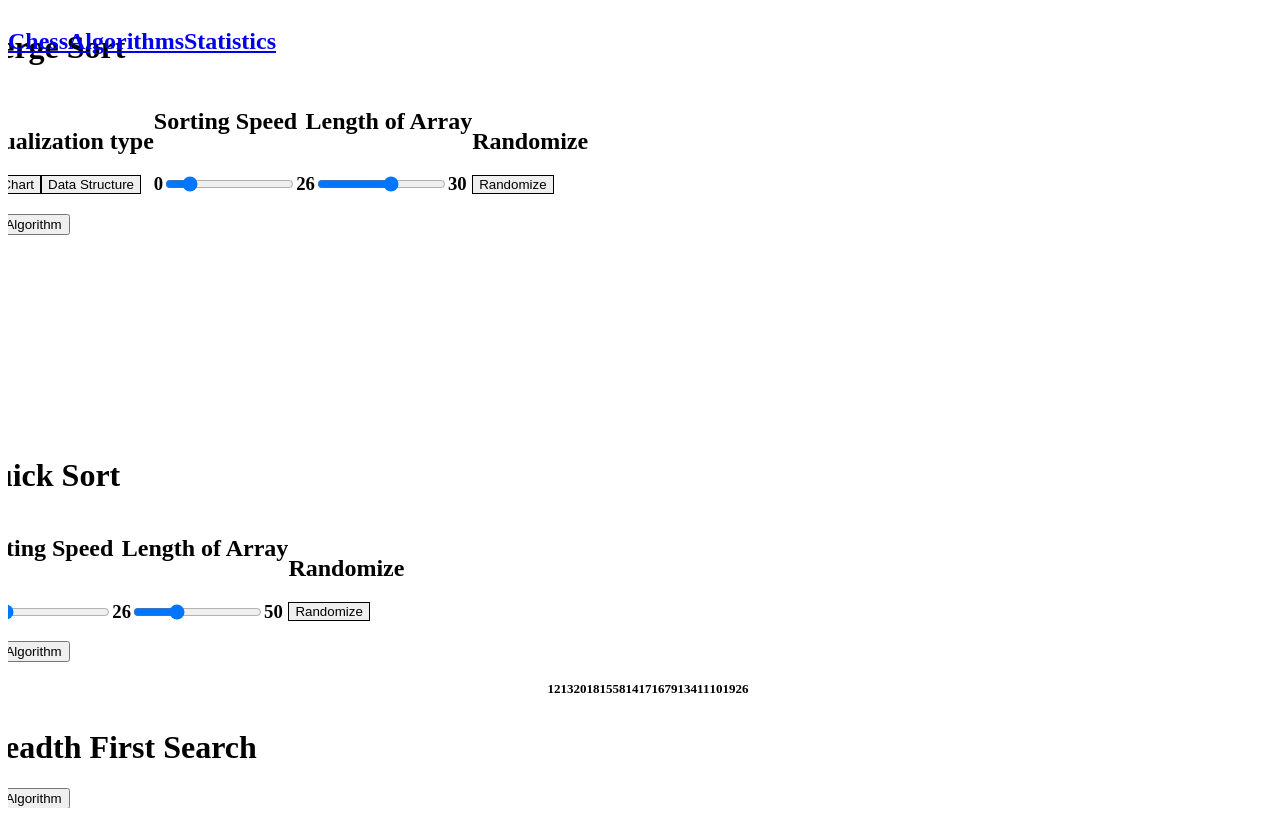
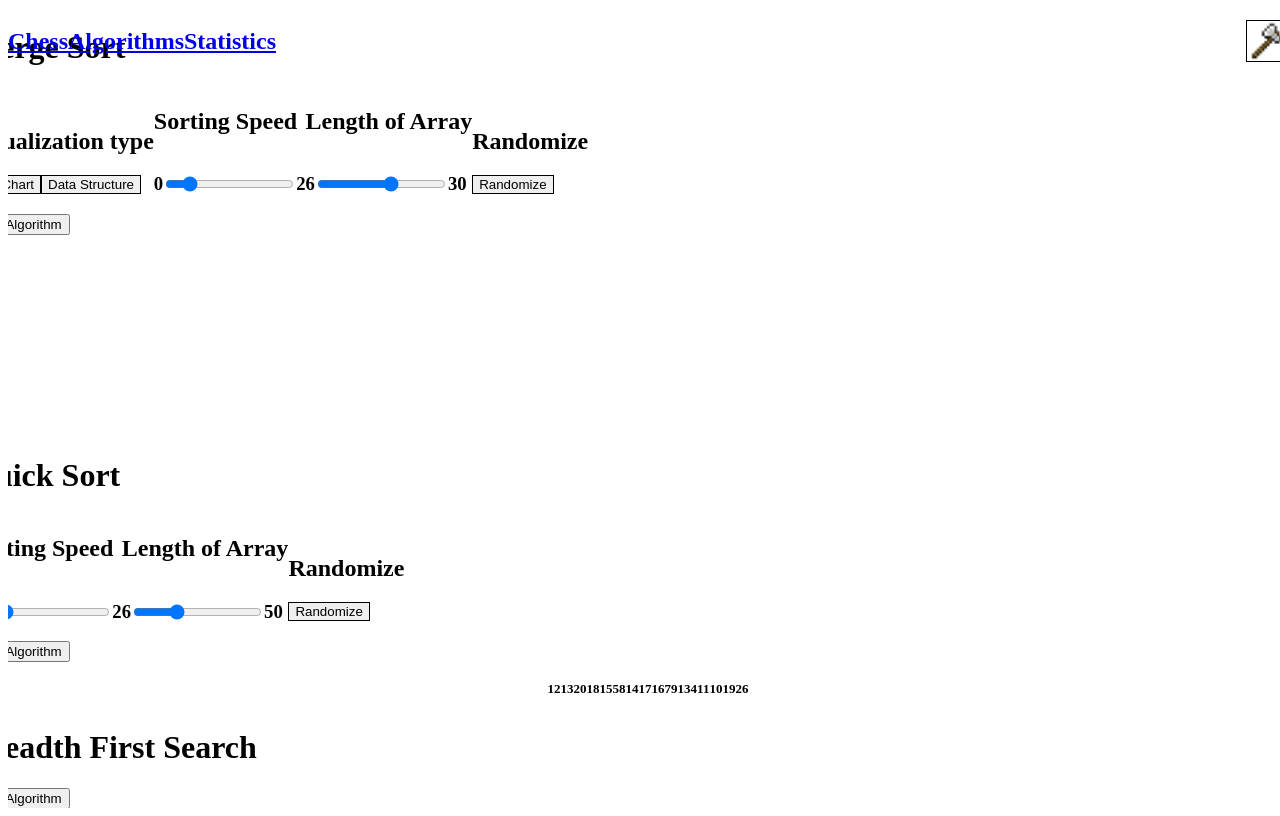
Before and after one commit to carreejoh/chess_bot_typescript, a React (Vite) app: page /searchAlgorithms in a window 1280 px wide. Built offline with nearby package versions, Linux system fonts and the light colour scheme.

Commit message:
added minecraft

```diff
--- a/src/App.tsx
+++ b/src/App.tsx
@@ -1,4 +1,6 @@
 import { Routes, Route } from "react-router-dom";
+import { useState } from "react";
+import MinecraftEnabled from "./context/minecraftContext";
 
 import Header from './global/header'
 
@@ -8,16 +10,31 @@ import StatsMain from "./statistics/main";
 
 function App() {
 
+  const [axeEquipped, setAxeEquipped] = useState(false)
+
   return (
     <>
-      <Header />
-      <div className="w-[100vw] h-[100vh] bg-gray-200">
-      <Routes>
-        <Route path="/chess" element={<Main />} />
-        <Route path="/searchAlgorithms" element={<AlgorithmsMain/>}/>
-        <Route path="/statistics" element={<StatsMain/>}/>
-      </Routes>
-      </div>
+      <MinecraftEnabled.Provider value={axeEquipped}>
+        <Header
+          axeEquipped={axeEquipped}
+          setAxeEquipped={setAxeEquipped}
+        />
+        <div
+          className={`w-[100vw] h-[100vh] bg-gray-200 ${axeEquipped ? "cursor-[url('/minecraftAxe.png'),pointer]" : "cursor-default"}`}
+        >
+          <Routes>
+            <Route path="/chess" element={<Main />} />
+            <Route path="/searchAlgorithms" element={<AlgorithmsMain />} />
+            <Route path="/statistics" element={<StatsMain />} />
+          </Routes>
+        </div>
+        {axeEquipped && (
+          <div className="fixed bottom-4 left-1/2 transform -translate-x-1/2 h-12 w-[600px] bg-gray-300 rounded-lg">
+          {/* Your content here */}
+        </div>
+
+        )}
+      </MinecraftEnabled.Provider>
     </>
   )
 }
--- a/src/algorithms/algorithms/gameOfLife.tsx
+++ b/src/algorithms/algorithms/gameOfLife.tsx
@@ -37,7 +37,6 @@ function GameOfLife() {
             const downLeft = currentGrid[rowIndex + 1]?.[columnIndex - 1];
             const left = currentGrid[rowIndex]?.[columnIndex - 1];
             const upLeft = currentGrid[rowIndex - 1]?.[columnIndex - 1];
-
             return [up, upRight, right, downRight, down, downLeft, left, upLeft];
         }
 
--- a/src/algorithms/algorithms/mergeSort.tsx
+++ b/src/algorithms/algorithms/mergeSort.tsx
@@ -1,10 +1,29 @@
 
+import { useEffect, useState, useContext, useRef } from "react"
+import MinecraftEnabled from "../../context/minecraftContext";
 
-import { useEffect, useState } from "react"
 import Controls from "../components/controls";
 
 function MergeSort() {
 
+    const minecraft = useContext(MinecraftEnabled);
+    const [hasBeenMined, setHasBeenMined] = useState<string[]>([])
+
+    const timerRef = useRef<number | null>(null);
+
+    const handleMouseDown = (location: string) => {
+        timerRef.current = window.setTimeout(() => {
+            console.log("has been 2 seconds", location)
+            setHasBeenMined(prev => [...prev, location])
+        }, 400);
+    };
+
+    const handleMouseUpOrLeave = () => {
+        if (timerRef.current !== null) {
+            clearTimeout(timerRef.current);
+            timerRef.current = null;
+        }
+    };
 
     // Array purely for visuals
     const [arraysForVisual, setArraysForVisual] = useState<number[][][]>([
@@ -40,7 +59,7 @@ function MergeSort() {
 
         let tempHolder = [...arrayToBeSorted];
 
-        if(arraysForVisual.length > 1) {
+        if (arraysForVisual.length > 1) {
             setArraysForVisual([tempHolder])
         }
 
@@ -162,7 +181,7 @@ function MergeSort() {
                     ))}
                 </div>
             )}
-            {showBars && (
+            {showBars && !minecraft && (
                 <div className="flex items-end justify-center">
                     {arrayToBeSorted.map((subArray, index) => (
                         <div key={index} className="flex items-end ml-3 mr-3">
@@ -178,6 +197,49 @@ function MergeSort() {
                     ))}
                 </div>
             )}
+            {showBars && minecraft && (
+                <div className="flex items-end justify-center">
+                    {arrayToBeSorted.map((subArray, index) => (
+                        <div key={index} className="flex items-end ml-3 mr-3">
+                            {subArray.map((number, index) => (
+                                // <div
+                                //     style={{ height: `${number * 20}px` }}
+                                //     className={`w-4 mr-1 bg-black`}
+                                //     key={index}
+                                // >
+                                // </div>
+                                <div key={index}>
+                                    {Array.from({ length: number }, (_, i) => {
+
+                                        console.log(number)
+
+                                        if (hasBeenMined.includes(`${subArray[index]},${i}`)) {
+                                            return (
+                                                <div key={i} className="w-[20px] h-[20px]">
+                                                </div>
+                                            )
+                                        } else {
+                                            return (
+                                                <div key={i}>
+                                                    <img
+                                                        onMouseDown={() => handleMouseDown(`${subArray[index]},${i}`)}
+                                                        // onMouseDown={handleMouseDown}
+                                                        onMouseUp={handleMouseUpOrLeave}
+                                                        onMouseLeave={handleMouseUpOrLeave}
+                                                        src="/oakLog.png"
+                                                        className="mr-1"
+                                                    />
+                                                </div>
+                                            )
+                                        }
+
+                                    })}
+                                </div>
+                            ))}
+                        </div>
+                    ))}
+                </div>
+            )}
         </div>
     )
 }
--- /dev/null
+++ b/src/context/minecraftContext.ts
@@ -0,0 +1,6 @@
+
+import { createContext } from "react";
+
+const MinecraftEnabled = createContext<boolean>(false);
+
+export default MinecraftEnabled;
--- a/src/global/header.tsx
+++ b/src/global/header.tsx
@@ -1,8 +1,18 @@
 import { Link } from "react-router-dom";
+import { Dispatch, SetStateAction } from "react";
 
-function Header() {
+interface HeaderInterface {
+    axeEquipped: boolean,
+    setAxeEquipped: Dispatch<SetStateAction<boolean>>
+}
+
+const Header: React.FC<HeaderInterface> = ({
+    axeEquipped,
+    setAxeEquipped
+}) => {
     return (
-        <div className="w-[100vw] h-14 bg-white fixed z-[100] flex items-center pl-14 pr-14 shadow-md">
+        <div className="w-[100vw] h-16 bg-white fixed z-[100] flex items-center justify-between pl-14 pr-14 shadow-md">
+            <div className="flex items-center">
                 <Link className="mr-6" to="/chess">
                     <h2>Chess</h2>
                 </Link>
@@ -13,6 +23,12 @@ function Header() {
                     <h2>Statistics</h2>
                 </Link>
             </div>
+            <div onClick={() => setAxeEquipped(!axeEquipped)} className="w-12 h-12 border-[1px] rounded-md border-gray-300 flex items-center justify-center cursor-pointer">
+                {!axeEquipped && (
+                <img alt="axe" src="/minecraftAxe.png" className="w-[40px]"/>
+                )}
+            </div>
+        </div>
     )
 }
 
```
Also changed, not shown: public/minecraftAxe.png (added), public/oakLog.png (added). Lines whose indentation alone changed are shown as unchanged.
